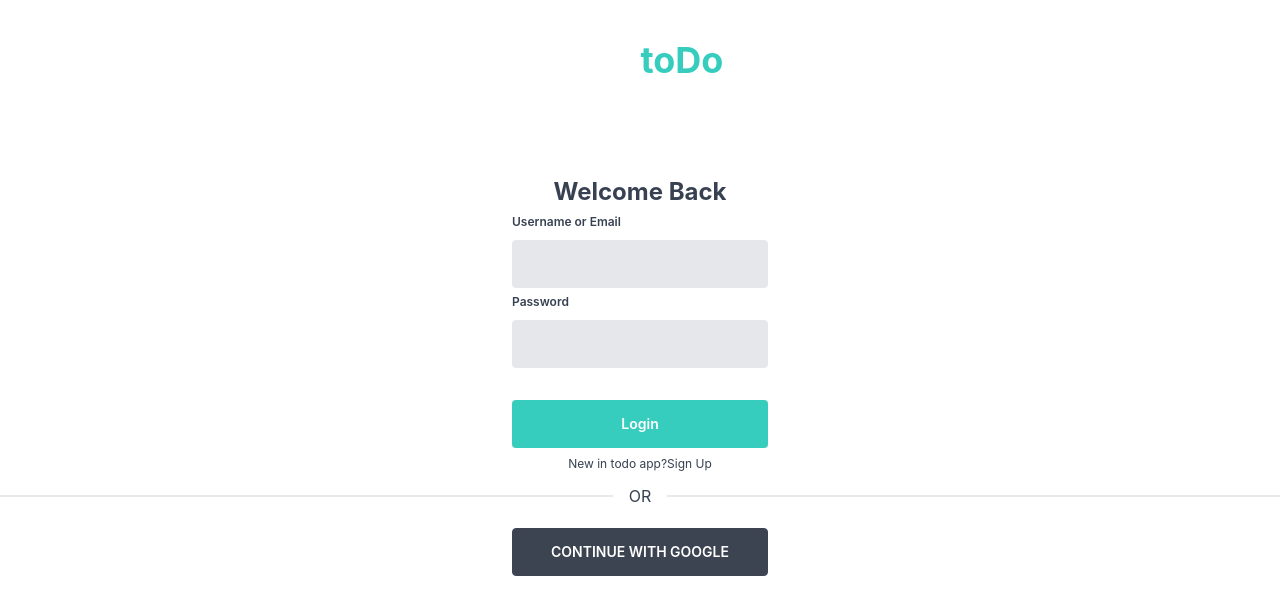
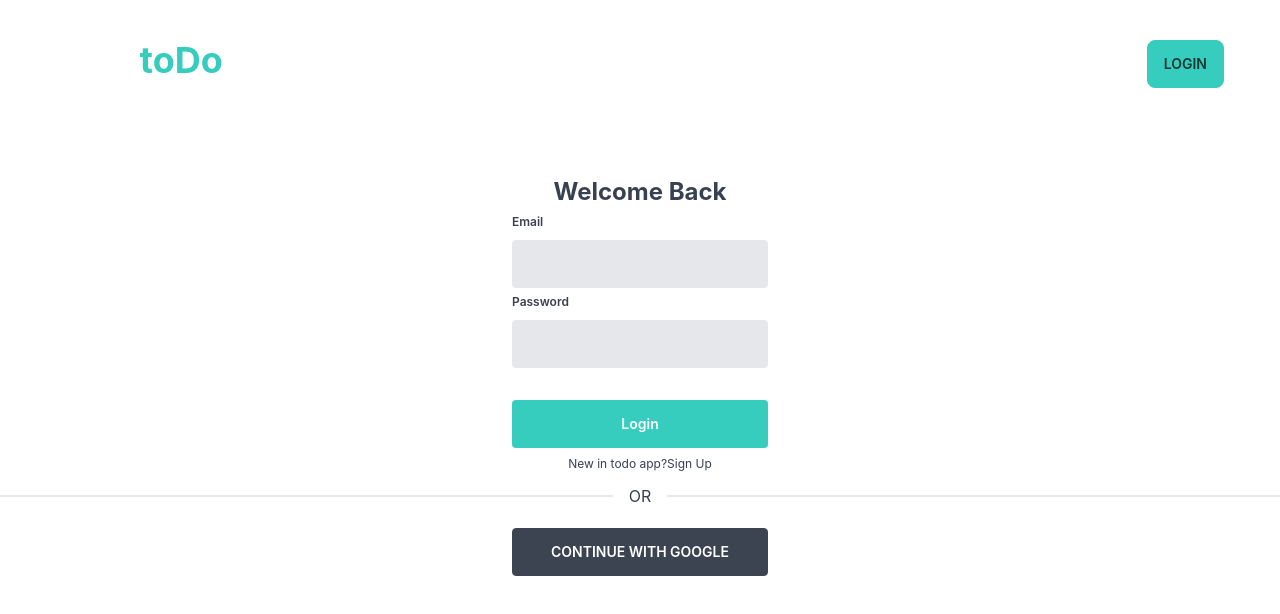
Before and after one commit to Nahid-khandakar/Dev-Todo, a React (Create React App) app: page /login in a window 1280 px wide. Shown: the top 614 px of the page. Built offline with nearby package versions, Linux system fonts and the light colour scheme; no server answers.

Commit message:
log in and sign out update

```diff
--- a/src/App.js
+++ b/src/App.js
@@ -3,11 +3,12 @@ import './App.css';
 import Home from './pages/Home/Home';
 import Login from './pages/Login/Login';
 import SignUp from './pages/Login/SignUp';
+import Navbar from './pages/Navbar/Navbar';
 
 function App() {
   return (
     <div>
-      <h1 className='text-center text-4xl font-bold py-10 text-white'>Dev-<span className='text-accent'>toDo</span></h1>
+      <Navbar></Navbar>
 
       <Routes>
         <Route path='/' element={<Home></Home>}></Route>
--- a/src/firebase.init.js
+++ b/src/firebase.init.js
@@ -6,12 +6,12 @@ import { getAuth } from "firebase/auth";
 
 // Your web app's Firebase configuration
 const firebaseConfig = {
-    apiKey: "AIzaSyDRQ9AgcQRpO89c4DLvx8hHUmWU6th45sE",
-    authDomain: "dev-todo-d7ef4.firebaseapp.com",
-    projectId: "dev-todo-d7ef4",
-    storageBucket: "dev-todo-d7ef4.appspot.com",
-    messagingSenderId: "832454834667",
-    appId: "1:832454834667:web:c3ab7807fe617dca1741ae"
+    apiKey: "AIzaSyAVst9Bm_iUJbI3-kByr_kMyDf_igAgyV4",
+    authDomain: "dev-todo-d014a.firebaseapp.com",
+    projectId: "dev-todo-d014a",
+    storageBucket: "dev-todo-d014a.appspot.com",
+    messagingSenderId: "1090356580835",
+    appId: "1:1090356580835:web:dbc33141bc853caa6f50d6"
 };
 
 // Initialize Firebase
--- a/src/pages/Login/Login.js
+++ b/src/pages/Login/Login.js
@@ -1,25 +1,43 @@
 import React from 'react';
-import { useSignInWithGoogle } from 'react-firebase-hooks/auth';
+import { useSignInWithEmailAndPassword, useSignInWithGoogle } from 'react-firebase-hooks/auth';
 import { Link } from 'react-router-dom';
 import auth from '../../firebase.init';
 
 const Login = () => {
-
     //google sign in
     const [signInWithGoogle, gUser, gLoading, gError] = useSignInWithGoogle(auth);
 
+    const [
+        signInWithEmailAndPassword,
+        user,
+        loading,
+        error,
+    ] = useSignInWithEmailAndPassword(auth);
+
+
+    const handleLogin = event => {
+        event.preventDefault();
+
+        const email = event.target.email.value
+        const password = event.target.password.value
+
+        signInWithEmailAndPassword(email, password)
+
+    }
     return (
+
+
 
         <div className='bg-white'>
             <div className='flex flex-col items-center pt-14 h-screen text-gray-700'>
                 <h1 class="font-bold text-2xl">Welcome Back</h1>
 
-                <form className=''>
-                    <label class="font-semibold text-xs" for="usernameField">Username or Email</label>
-                    <input class="flex items-center h-12 px-4 w-64 bg-gray-200 mt-2 rounded focus:outline-none focus:ring-2" type="text" />
+                <form onSubmit={handleLogin}>
+                    <label class="font-semibold text-xs" for="usernameField">Email</label>
+                    <input class="flex items-center h-12 px-4 w-64 bg-gray-200 mt-2 rounded focus:outline-none focus:ring-2" type="email" name='email' />
 
                     <label class="font-semibold text-xs mt-3" for="passwordField">Password</label>
-                    <input class="flex items-center h-12 px-4 w-64 bg-gray-200 mt-2 rounded focus:outline-none focus:ring-2" type="password" />
+                    <input class="flex items-center h-12 px-4 w-64 bg-gray-200 mt-2 rounded focus:outline-none focus:ring-2" type="password" name='password' />
 
                     <button class="flex items-center justify-center h-12 px-6 w-64 bg-accent mt-8 rounded font-semibold text-sm text-white">Login</button>
 
--- /dev/null
+++ b/src/pages/Navbar/Navbar.js
@@ -0,0 +1,37 @@
+import { signOut } from 'firebase/auth';
+import React from 'react';
+import { useAuthState } from 'react-firebase-hooks/auth';
+import { Link } from 'react-router-dom';
+import auth from '../../firebase.init';
+
+const Navbar = () => {
+    const [user, loading, error] = useAuthState(auth);
+
+
+
+    return (
+        <div className='flex  justify-between px-14'>
+
+            <h1 className='text-center text-4xl font-bold py-10 text-white'>Dev-<span className='text-accent'>toDo</span></h1>
+
+
+            {
+                user ?
+                    <button
+                        onClick={() => signOut(auth)}
+                        class="btn mt-10 btn-accent">
+                        Sign Out
+                    </button>
+                    :
+                    <button class="btn mt-10 btn-accent">
+                        <Link to='/login'>Login</Link>
+                    </button>
+            }
+
+
+
+        </div >
+    );
+};
+
+export default Navbar;
```
